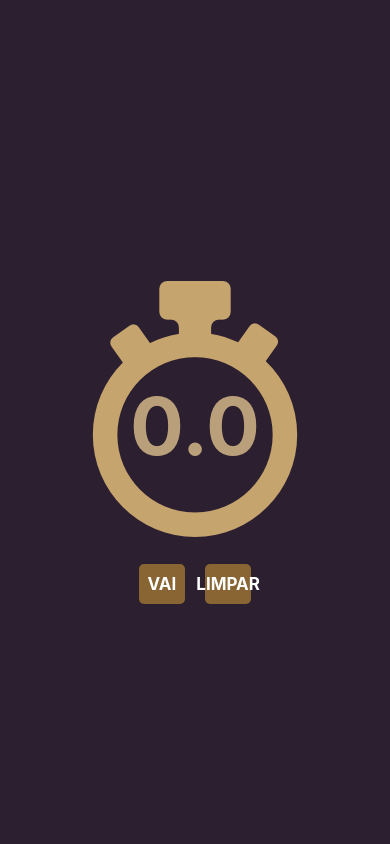
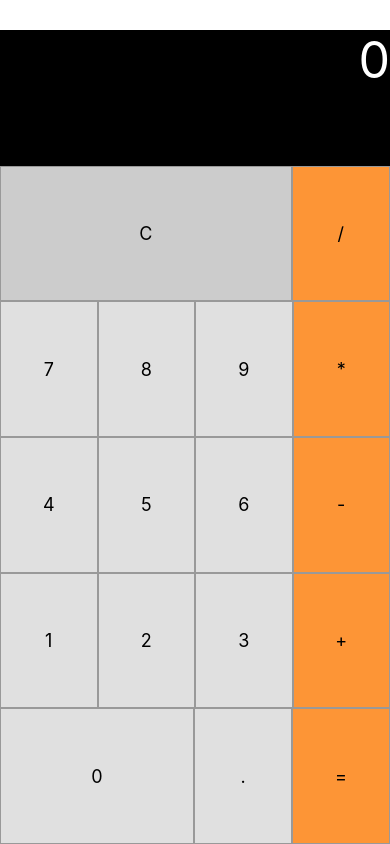
Before and after one commit to MauricioDessuy/ReactNativeBase, a React Native app in the folder ReactNativeBase/: screen / in a window 390 px wide. Built offline with nearby package versions, Linux system fonts and the light colour scheme.

Commit message:
created a calculator app

```diff
--- a/ReactNativeBase/App.js
+++ b/ReactNativeBase/App.js
@@ -1,45 +1,73 @@
 import React, { Component } from 'react';
 
 import { Text, View, StyleSheet, Button, Image, TextInput, Alert, ImageBackground, TouchableOpacity } from 'react-native';
+
+class Botao extends Component {
+
+  constructor(props) {
+    super(props);
+    this.state ={
+
+    };
+
+    let c = 1;
+    if (props.c) {
+      c = parseInt(props.c);
+    }
+    let bg = '#e0e0e0';
+    if (props.bg) {
+      bg = props.bg;
+    }
+    this.styles = StyleSheet.create({
+      area: {
+        flex: c,
+        justifyContent: 'center',
+        alignItems: 'center',
+        borderWidth: 1,
+        borderColor: '#999999',
+        backgroundColor: bg
+      },
+      text: {
+        fontSize: 18
+      }
+    });
+  }
+
+  render() {
+    return (
+      <TouchableOpacity style={this.styles.area}
+        onPress={this.props.onPress}>
+        <Text style={this.styles.text}>{this.props.n}</Text>
+      </TouchableOpacity>
+    );
+  }
+}
 
 export default class PrimeiroProjeto extends Component {
 
   constructor(props) {
     super(props);
     this.state = {
-      n: 0,
-      botao: 'VAI'
+      r: 0
     };
-    this.timer = null;
-    this.vai = this.vai.bind(this);
-    this.limpar = this.limpar.bind(this);
+    this.btm = this.btn.bind(this);
   }
 
-  vai() {
-    let state = this.state;
-    if (this.timer != null) {
-      clearInterval(this.timer);
-      this.timer = null;
-      state.botao = 'VAI';
+  btn(b) {
+    let s = this.state;
+
+    if (b == 'C') {
+      s.r = 0;
+    } else if (b == '=') {
+      s.r = eval(s.r)
     } else {
-      this.timer = setInterval(() => {
-        let s = this.state;
-        s.n += 0.1;
-        this.setState(s);
-      }, 100);
-      state.botao = 'PARAR';
+      if (s.r == 0) {
+        s.r = b;
+      } else {
+        s.r += b;
+      }
     }
-    this.setState(state);
-  }
 
-  limpar() {
-    if (this.timer != null) {
-      clearInterval(this.timer);
-      this.timer = null;
-    }
-    let s = this.state;
-    s.n = 0;
-    s.botao = 'VAI';
     this.setState(s);
   }
 
@@ -47,17 +75,35 @@ export default class PrimeiroProjeto extends Component {
 
     return (
       <View style={styles.body}>
-        <Image source={require('./assets/relogio.png')} />
-        <Text style={styles.timer}>{this.state.n.toFixed(1)}</Text>
-        <View style={styles.botaoArea}>
-          <TouchableOpacity style={styles.botao}
-            onPress={this.vai}>
-            <Text style={styles.botaoText}>{this.state.botao}</Text>
-          </TouchableOpacity>
-          <TouchableOpacity style={styles.botao}
-            onPress={this.limpar}>
-            <Text style={styles.botaoText}>LIMPAR</Text>
-          </TouchableOpacity>
+        <View style={styles.linha}>
+          <Text style={styles.res}>{this.state.r}</Text>
+        </View>
+        <View style={styles.linha}>
+          <Botao c='3' n='C' bg='#cccccc' onPress={() => {this.btn("C")}}/>
+          <Botao n='/' bg="#FD9536" onPress={() => {this.btn("/")}}/>
+        </View>
+        <View style={styles.linha}>
+          <Botao n='7' onPress={() => {this.btn("7")}}/>
+          <Botao n='8' onPress={() => {this.btn("8")}}/>
+          <Botao n='9' onPress={() => {this.btn("9")}}/>
+          <Botao n='*' bg="#FD9536" onPress={() => {this.btn("*")}}/>
+        </View>
+        <View style={styles.linha}>
+          <Botao n='4' onPress={() => {this.btn("4")}}/>
+          <Botao n='5' onPress={() => {this.btn("5")}}/>
+          <Botao n='6' onPress={() => {this.btn("6")}}/>
+          <Botao n='-' bg="#FD9536" onPress={() => {this.btn("-")}}/>
+        </View>
+        <View style={styles.linha}>
+          <Botao n='1' onPress={() => {this.btn("1")}}/>
+          <Botao n='2' onPress={() => {this.btn("2")}}/>
+          <Botao n='3' onPress={() => {this.btn("3")}}/>
+          <Botao n='+' bg="#FD9536" onPress={() => {this.btn("+")}}/>
+        </View>
+        <View style={styles.linha}>
+          <Botao c='2' n='0' onPress={() => {this.btn("0")}}/>
+          <Botao n='.' onPress={() => {this.btn(".")}}/>
+          <Botao n='=' bg="#FD9536" onPress={() => {this.btn("=")}}/>
         </View>
       </View>
     );
@@ -68,35 +114,17 @@ export default class PrimeiroProjeto extends Component {
 const styles = StyleSheet.create({
   body: {
     paddingTop: 30,
+    flex: 1
+  },
+  linha: {
     flex: 1,
-    justifyContent: 'center',
-    alignItems: 'center',
-    backgroundColor: '#2c1f30'
+    flexDirection: 'row'
   },
-  timer: {
-    color: '#baa07a',
-    fontSize: 80,
-    fontWeight: 'bold',
-    backgroundColor: 'transparent',
-    marginTop: -160
-  },
-  botaoArea: {
-    flexDirection: 'row',
-    height: 40,
-    marginTop: 80
-  },
-  botao: {
+  res: {
+    backgroundColor: '#000000',
+    color: '#ffffff',
+    fontSize: 50,
     flex: 1,
-    justifyContent: 'center',
-    alignItems: 'center',
-    backgroundColor: '#886532',
-    height: 40,
-    borderRadius: 5,
-    margin: 10
-  },
-  botaoText: {
-    fontSize: 17,
-    fontWeight: 'bold',
-    color: '#FFFFFF'
+    textAlign: 'right'
   }
 });
```
Also changed, not shown: ReactNativeBase/Counter.js (added, +102 -0 lines).
